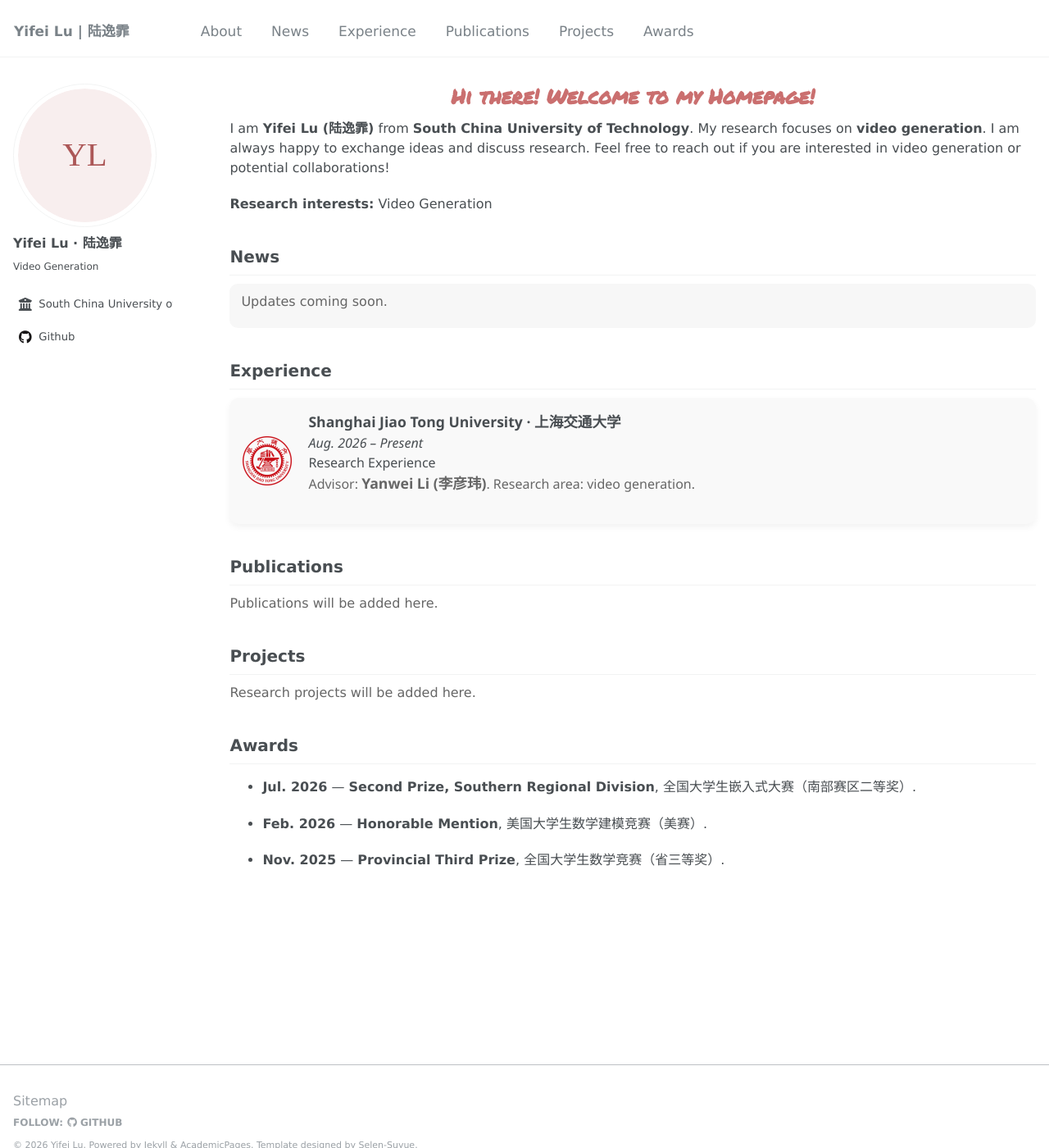
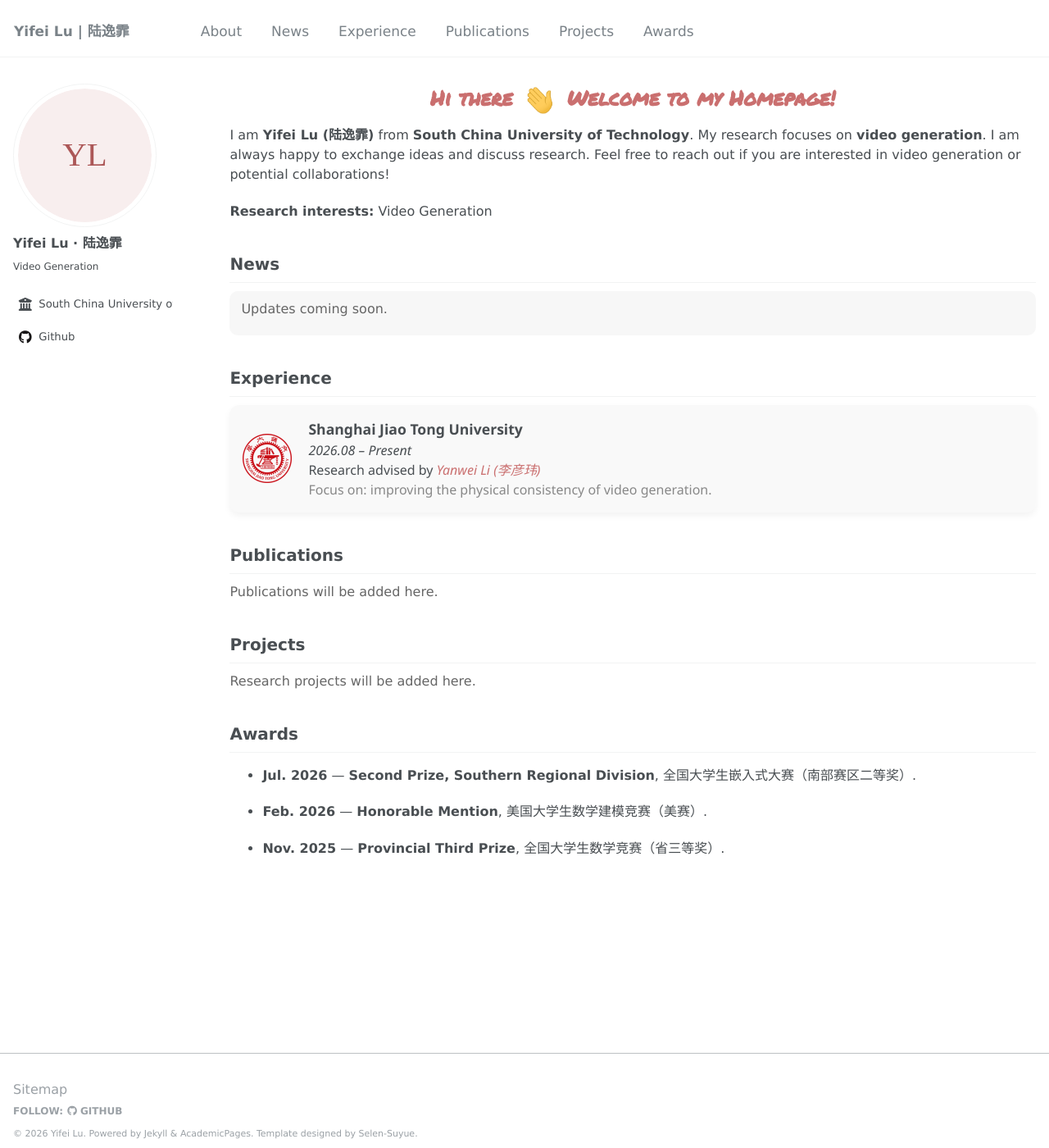
Before and after one commit to e-fei/e-fei.github.io, a Jekyll site: the page built from _pages/about.md, in a window 1280 px wide and 1400 px high. Shown: the whole window at 82% size. Built offline with Jekyll 4.4.1, drawn with Linux system fonts in a browser that asks for light colours; some web fonts are replaced.

Commit message:
Restore animated greeting and match research experience layout

```diff
--- a/_data/homepage.yml
+++ b/_data/homepage.yml
@@ -8,11 +8,12 @@ research_interests:
   - "Video Generation"
 news: []
 experience:
-  - institution: "Shanghai Jiao Tong University · 上海交通大学"
+  - institution: "Shanghai Jiao Tong University"
     logo: "/images/sjtu-emblem.png"
-    date: "Aug. 2026 – Present"
-    role: "Research Experience"
-    description: "Advisor: **Yanwei Li (李彦玮)**. Research area: video generation."
+    date: "2026.08 – Present"
+    role: "Research"
+    advisor: "Yanwei Li (李彦玮)"
+    description: "Focus on: improving the physical consistency of video generation."
 publications: []
 projects: []
 awards:
--- a/_pages/about.md
+++ b/_pages/about.md
@@ -9,7 +9,7 @@ redirect_from:
 ---
 {% assign home = site.data.homepage %}
 <div id="about">
-  <h1 class="main-heading">Hi there! Welcome to my Homepage!</h1>
+  <h1 class="main-heading">Hi there <img class="greeting-wave" src="{{ '/images/Hi.gif' | relative_url }}" alt="Waving hand" width="241" height="234"> Welcome to my Homepage!</h1>
   {% if site.profile_draft %}<p class="draft-notice">Profile in preparation · 个人资料待补充</p>{% endif %}
   {{ home.intro | markdownify }}
   {% if home.research_interests.size > 0 %}<p><strong>Research interests:</strong> {{ home.research_interests | join: ' · ' | escape }}</p>{% endif %}
@@ -26,7 +26,12 @@ redirect_from:
   {% for item in home.experience %}
   <div class="experience-card">
     {% if item.logo %}<img src="{{ item.logo | relative_url }}" alt="{{ item.institution | escape }}" class="experience-logo" loading="lazy">{% endif %}
-    <div class="experience-info"><strong>{{ item.institution | escape }}</strong><br><em>{{ item.date | escape }}</em><br>{{ item.role | escape }}<div class="experience-description">{{ item.description | markdownify }}</div></div>
+    <div class="experience-info">
+      <strong>{{ item.institution | escape }}</strong><br>
+      <em>{{ item.date | escape }}</em><br>
+      <span class="experience-role">{{ item.role | escape }}{% if item.advisor %} advised by <em class="experience-advisor">{{ item.advisor | escape }}</em>{% endif %}</span>
+      <div class="experience-description">{{ item.description | markdownify }}</div>
+    </div>
   </div>
   {% else %}<div class="experience-card empty-copy">Education and research experience will be added here.</div>{% endfor %}
 </div>
--- a/assets/css/home.css
+++ b/assets/css/home.css
@@ -606,7 +606,11 @@ html { scroll-behavior: smooth; }
 .draft-notice { color: #7b5353; background: #faf2f2; border-left: 3px solid #ca6f6f; padding: 10px 14px; font-size: 14px; }
 .empty-copy, .experience-description { color: #666; }
 .experience-logo { flex-shrink: 0; border-radius: 0; }
-.experience-info { min-width: 0; }
+.experience-info { min-width: 0; line-height: 1.5; }
+.experience-advisor { color: #ca6f6f; }
+.experience-description { color: #888; }
+.experience-description p { margin: 0; }
+.main-heading .greeting-wave { display: inline-block; width: 40px; height: auto; vertical-align: middle; margin: 0 4px; }
 .news-list p { display: inline; }
 .publication-card { gap: 20px; padding: 18px; }
 .publication-card[hidden], #no-selected-publications[hidden] { display: none; }
```
Also changed, not shown: images/Hi.gif (added).
